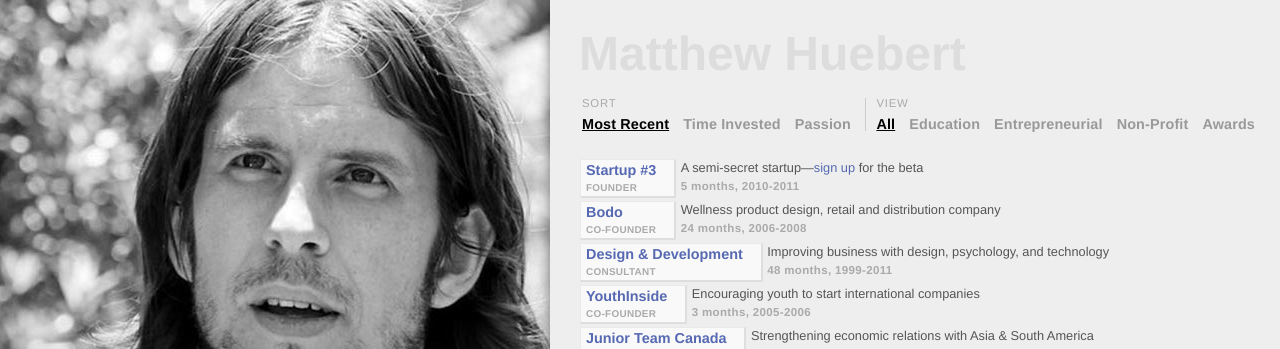
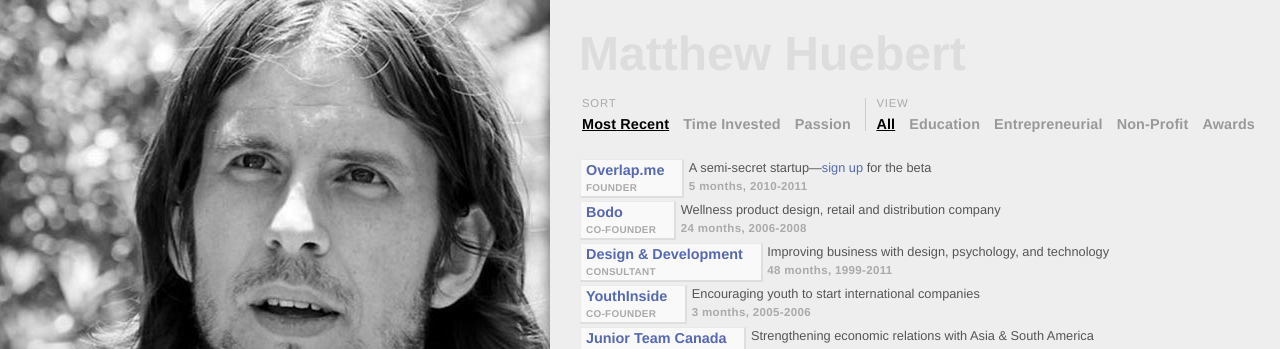
Before and after one commit to mhuebert/KineticHeat, a Jekyll site: the page built from index.html, in a window 1280 px wide. Shown: the top 349 px of the page. Built offline with Jekyll 4.4.1, drawn with Linux system fonts in a browser that asks for light colours.

Commit message:
Mention overlap.me

```diff
--- a/_config.yml
+++ b/_config.yml
@@ -1,6 +1,6 @@
 elements:
   - categories: [ cv, entrepreneurial ]
-    name: "Startup #3"
+    name: "Overlap.me"
     title: Founder
     detail: "A semi-secret startup&mdash;<a href='http://overlap.me'>sign up</a> for the beta"
     length: 5
```
